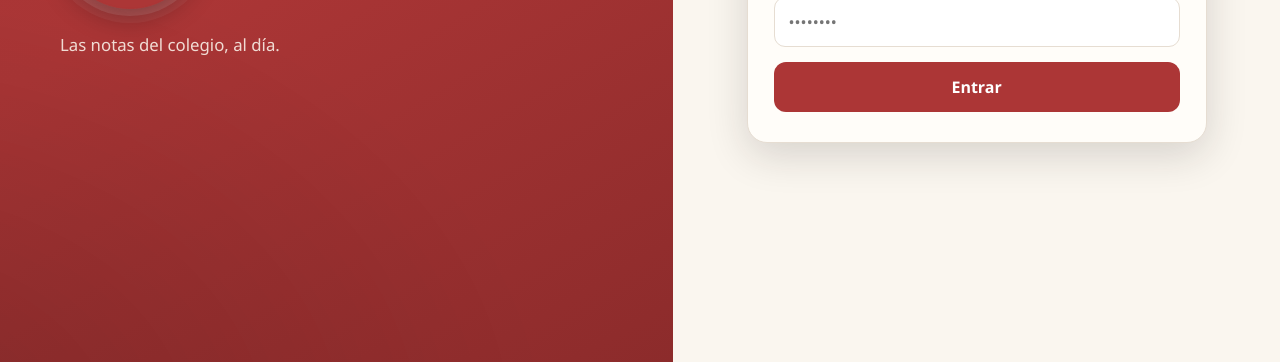
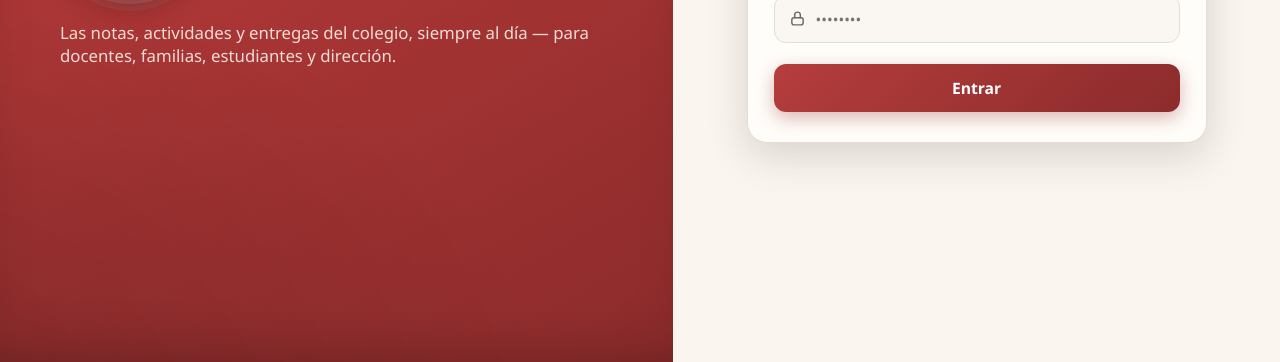
Before and after one commit to Patodoc27/activate, a plain HTML site: page index.html in a window 1280 px wide. Shown: the part 438-800 px from the top of the page. Drawn offline with Linux system fonts and the light colour scheme.

Commit message:
Login pulido: frase para los 4 roles, inputs con íconos, acento dorado y botón con sombra
Co-Authored-By: Devin AI <158243242+devin-ai-integration[bot]@users.noreply.github.com>

```diff
--- a/js/app.js
+++ b/js/app.js
@@ -12,7 +12,9 @@
     alerta: '<svg class="ico" viewBox="0 0 24 24" fill="none" stroke="currentColor" stroke-width="2" stroke-linecap="round" stroke-linejoin="round"><path d="M12 9v4m0 4h.01M10.3 3.9 1.8 18a2 2 0 0 0 1.7 3h17a2 2 0 0 0 1.7-3L13.7 3.9a2 2 0 0 0-3.4 0z"/></svg>',
     libro: '<svg class="ico" viewBox="0 0 24 24" fill="none" stroke="currentColor" stroke-width="2" stroke-linecap="round" stroke-linejoin="round"><path d="M4 19.5A2.5 2.5 0 0 1 6.5 17H20V2H6.5A2.5 2.5 0 0 0 4 4.5v15zM20 22H6.5a2.5 2.5 0 0 1 0-5"/></svg>',
     campana: '<svg class="ico" viewBox="0 0 24 24" fill="none" stroke="currentColor" stroke-width="2" stroke-linecap="round" stroke-linejoin="round"><path d="M18 8a6 6 0 0 0-12 0c0 7-3 9-3 9h18s-3-2-3-9M13.7 21a2 2 0 0 1-3.4 0"/></svg>',
-    tilde: '<svg class="ico" viewBox="0 0 24 24" fill="none" stroke="currentColor" stroke-width="2.5" stroke-linecap="round" stroke-linejoin="round"><path d="M20 6 9 17l-5-5"/></svg>'
+    tilde: '<svg class="ico" viewBox="0 0 24 24" fill="none" stroke="currentColor" stroke-width="2.5" stroke-linecap="round" stroke-linejoin="round"><path d="M20 6 9 17l-5-5"/></svg>',
+    sobre: '<svg viewBox="0 0 24 24" fill="none" stroke="currentColor" stroke-width="2" stroke-linecap="round" stroke-linejoin="round"><rect x="2" y="4" width="20" height="16" rx="3"/><path d="m3 6 9 7 9-7"/></svg>',
+    candado: '<svg viewBox="0 0 24 24" fill="none" stroke="currentColor" stroke-width="2" stroke-linecap="round" stroke-linejoin="round"><rect x="4" y="11" width="16" height="10" rx="3"/><path d="M8 11V7a4 4 0 0 1 8 0v4"/></svg>'
   };
   function icon(nombre) { return ICONS[nombre] || ''; }
 
@@ -88,17 +90,17 @@
       + '<div class="login-hero"><div class="marca-row">' + escudoIMG
       + '<div class="marca-col"><div class="escuela">' + esc(cfg.SCHOOL_NAME) + '</div>'
       + '<h1>' + esc(cfg.APP_NAME) + '</h1></div></div>'
-      + '<div class="tagline">Las notas del colegio, al día.</div>'
+      + '<div class="tagline">Las notas, actividades y entregas del colegio, siempre al día — para docentes, familias, estudiantes y dirección.</div>'
       + '</div>'
-      + '<div class="login-body"><div class="login-card">'
+      + '<div class="login-body"><div class="login-card"><div class="card-lip"></div>'
       + '<h2>Entrar</h2><div class="sub-login">Con tu cuenta del colegio</div>'
       + '<div id="login-err"></div>'
       + '<form id="flogin">'
       + '<div class="campo"><label for="email">Correo</label>'
-      + '<input id="email" type="email" required autocomplete="username" placeholder="tu@correo.com"></div>'
+      + '<div class="inp-wrap">' + icon('sobre') + '<input id="email" type="email" required autocomplete="username" placeholder="tu@correo.com"></div></div>'
       + '<div class="campo"><label for="pass">Contraseña</label>'
-      + '<input id="pass" type="password" required autocomplete="current-password" placeholder="••••••••"></div>'
-      + '<button class="btn btn-block" type="submit">Entrar</button>'
+      + '<div class="inp-wrap">' + icon('candado') + '<input id="pass" type="password" required autocomplete="current-password" placeholder="••••••••"></div></div>'
+      + '<button class="btn btn-block btn-entrar" type="submit">Entrar</button>'
       + '</form></div></div></div>';
     document.getElementById('flogin').addEventListener('submit', function (ev) {
       ev.preventDefault();
--- a/styles.css
+++ b/styles.css
@@ -287,3 +287,21 @@ details.materia.alerta{border-left:4px solid var(--rojo)}
 .buscar input{border:none;outline:none;padding:10px 0;font-size:.9rem;width:150px;background:transparent}
 tr.oculta{display:none}
 @media(max-width:600px){.buscar input{width:100px}}
+
+/* ---------- Login pulido ---------- */
+.login-card{overflow:hidden}
+.card-lip{position:absolute;top:0;left:0;right:0;height:5px;
+  background:linear-gradient(90deg,var(--rojo-osc),var(--rojo) 45%,var(--dorado-suave,#c9a05a))}
+.inp-wrap{display:flex;align-items:center;gap:10px;background:#faf6f1;
+  border:1.5px solid var(--linea);border-radius:12px;padding:0 14px;transition:border-color .15s,box-shadow .15s}
+.inp-wrap svg{width:17px;height:17px;color:var(--gris);flex:none}
+.inp-wrap input{border:none !important;background:transparent !important;
+  padding:13px 0 !important;box-shadow:none !important;flex:1;font-size:.95rem}
+.inp-wrap:focus-within{border-color:var(--rojo);box-shadow:0 0 0 3px rgba(172,54,54,.13);background:#fff}
+.campo .inp-wrap{margin-top:2px}
+.btn-entrar{margin-top:6px;background:linear-gradient(135deg,#b53d3d,var(--rojo-osc));
+  box-shadow:0 6px 18px rgba(139,35,35,.32);font-size:.98rem;padding:13px}
+.btn-entrar:hover{transform:translateY(-1px);box-shadow:0 8px 22px rgba(139,35,35,.38)}
+.btn-entrar:active{transform:translateY(0)}
+.login-hero{box-shadow:inset 0 -30px 60px -30px rgba(0,0,0,.25)}
+.login-card{border-top:none}
```
